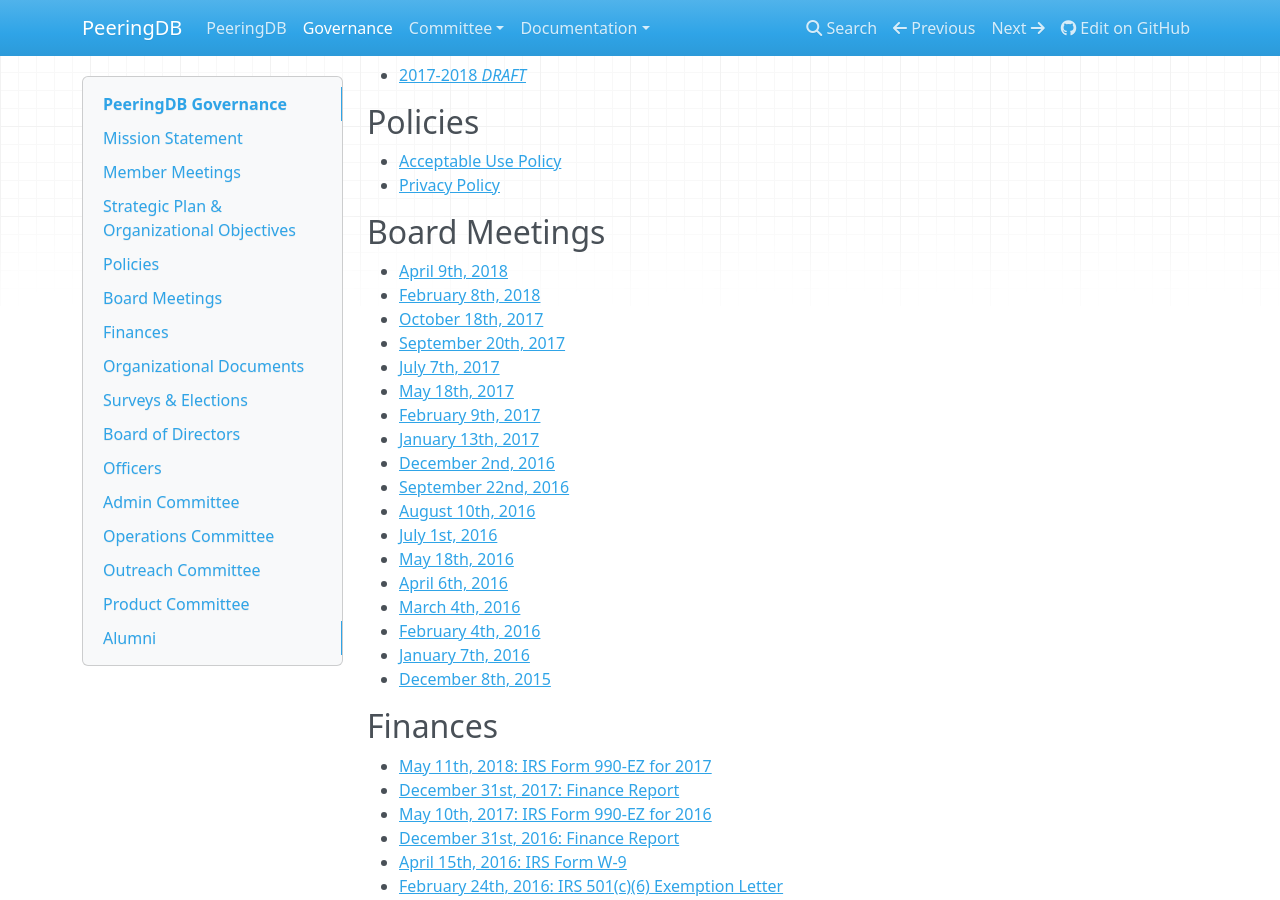
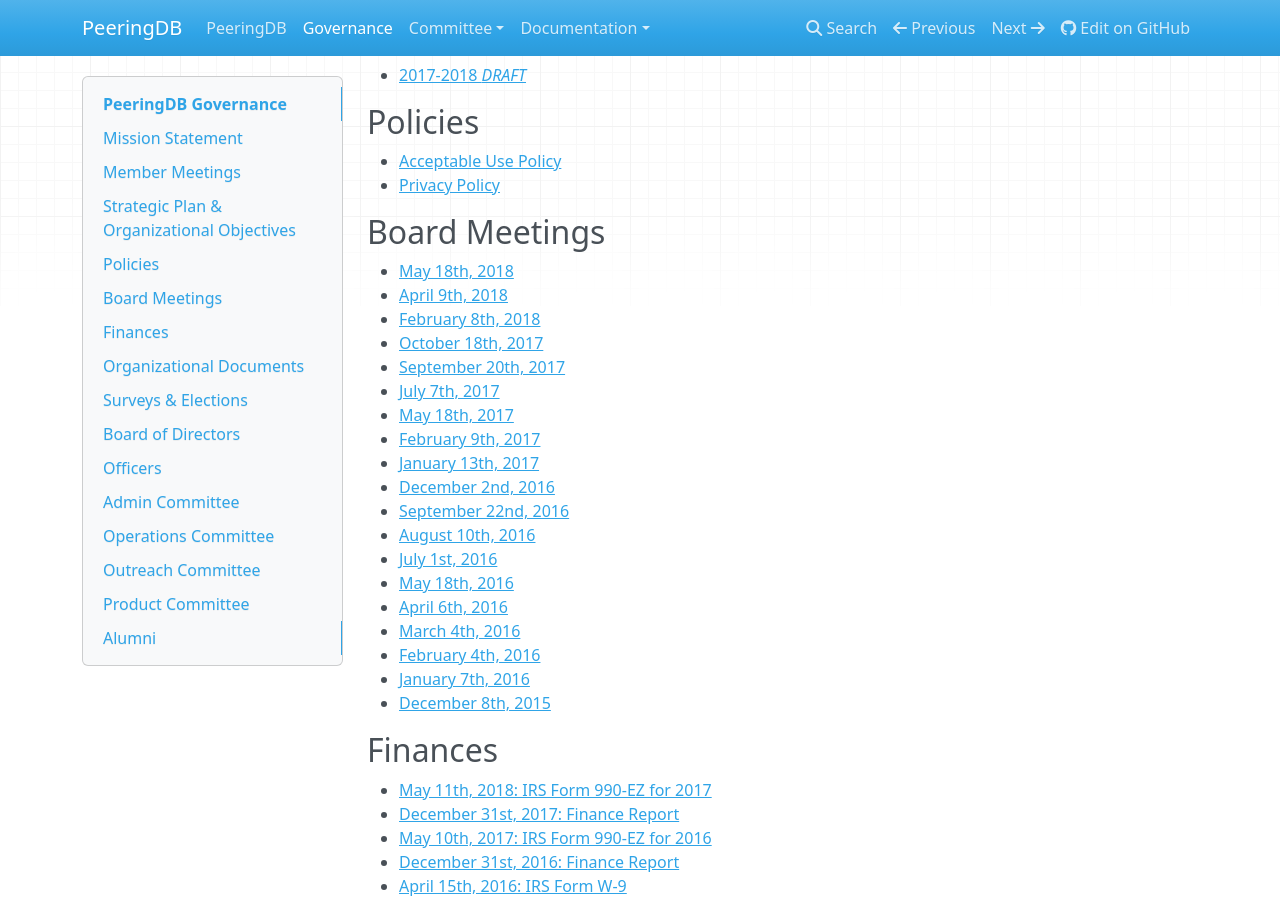
Before and after one commit to peeringdb/docs, an MkDocs documentation site: the page built from docs/gov.md, in a window 1280 px wide and 900 px high, scrolled down 387 px. Built offline with MkDocs 1.6.1, drawn with Linux system fonts in a browser that asks for light colours; nearby versions of some CDN libraries; old or Windows-style settings are respelled for this version of MkDocs.

Commit message:
Board annual meeting consent.

```diff
--- a/docs/gov.md
+++ b/docs/gov.md
@@ -22,6 +22,7 @@
 
 ## Board Meetings
 
+- [May 18th, 2018](gov/legaldocs/2018-05-18_PeeringDB_Board_Consent_of_Directors_in_Lieu_of_Annual_Meeting.pdf)
 - [April 9th, 2018](gov/legaldocs/2018-04-09_PeeringDB_Board_Minutes.pdf)
 - [February 8th, 2018](gov/legaldocs/2018-02-08_PeeringDB_Board_Minutes.pdf)
 - [October 18th, 2017](gov/legaldocs/2017-10-18_PeeringDB_Board_Minutes.pdf)
```
Also changed, not shown: 1 other file.
